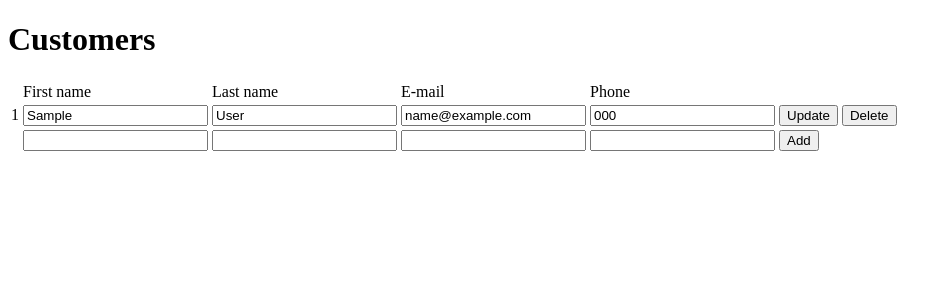
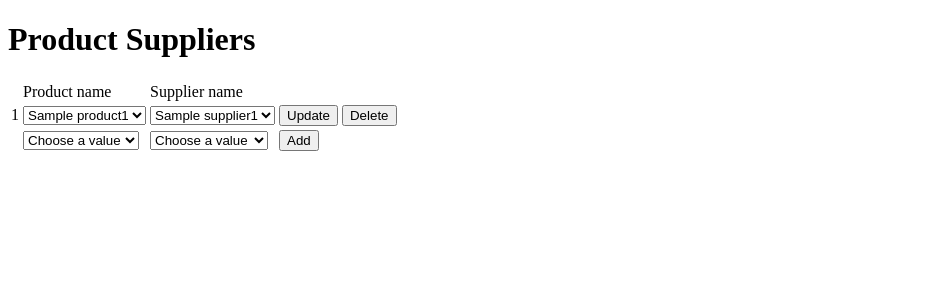
Before and after one commit to ProtasSemyon/Client-Server-App, a FastAPI app: template server/templates/ProductSuppliers.html in a window 1280 px wide. Shown: the top 300 px of the page, without its empty margins (0-952 px from the left). Run offline with FastAPI, Linux system fonts and the light colour scheme; the template is opened without the code that fills it: most values are stand-ins (such as "Sample title", 1, 10 or a date in 2020).

Commit message:
Add product suppliers table

```diff
--- a/server/app.py
+++ b/server/app.py
@@ -9,6 +9,8 @@ from server.base.Customers import Customers
 from server.base.OrderItems import OrderItems
 from server.base.Orders import Orders
 from server.base.Products import Products
+from server.base.Suppliers import Suppliers
+from server.base.ProductSuppliers import ProductSuppliers
 
 
 templates = Jinja2Templates(directory='server/templates')
@@ -58,7 +60,6 @@ async def update_customers(request: Request, db: Session = Depends(get_session))
     db.add(customer)
     db.commit()
 
-
   smth = select(Customers)
   result = db.exec(smth).all()
   return templates.TemplateResponse("Customers.html", {"request":request,"customers":result, "error_message":error_message})
@@ -99,3 +100,85 @@ async def update_products(request: Request, db: Session = Depends(get_session)):
   smth = select(Products)
   result = db.exec(smth).all()
   return templates.TemplateResponse("Products.html", {"request":request,"products":result, "error_message":error_message})
+
+@app.get(path='/suppliers', response_class=HTMLResponse)
+async def get_suppliers(request: Request, db: Session = Depends(get_session)):
+  smth = select(Suppliers)
+  result = db.exec(smth).all()
+  return templates.TemplateResponse("Suppliers.html", {"request":request,"suppliers":result})
+
+@app.post(path='/suppliers', response_class=HTMLResponse)
+async def update_suppliers(request: Request, db: Session = Depends(get_session)):
+  error_message = ""
+  form_data = await request.form()
+  action = form_data.get('action')
+  key = form_data.get('id')
+  if action == '/delete':
+    statement = select(Suppliers).where(Suppliers.supplier_id == key)
+    result = db.exec(statement).one()
+    try:
+      db.delete(result)
+      db.commit()
+    except IntegrityError as e:
+      db.rollback()
+      error_message = e.args
+  elif action =='/add':
+    supplier = Suppliers(form_data)
+    db.add(supplier)
+    db.commit()
+  elif action == '/update':
+    statement = select(Suppliers).where(Suppliers.supplier_id == key)
+    supplier = db.exec(statement).one()
+    supplier.set_value_from_form(form_data)
+
+    db.add(supplier)
+    db.commit()
+
+  smth = select(Suppliers)
+  result = db.exec(smth).all()
+  return templates.TemplateResponse("Suppliers.html", {"request":request,"suppliers":result, "error_message":error_message})
+
+@app.get(path='/product_suppliers', response_class=HTMLResponse)
+async def get_product_suppliers(request: Request, db: Session = Depends(get_session)):
+  smth = select(ProductSuppliers, Products, Suppliers).join(Products).join(Suppliers)
+  products_st = select(Products)
+  suppliers_st = select(Suppliers)
+  result = db.exec(smth).all()
+  products = db.exec(products_st).all()
+  suppliers = db.exec(suppliers_st).all()
+  return templates.TemplateResponse("ProductSuppliers.html", {"request":request,"product_suppliers":result, "products":products, "suppliers":suppliers})
+
+@app.post(path='/product_suppliers', response_class=HTMLResponse)
+async def update_product_suppliers(request: Request, db: Session = Depends(get_session)):
+  error_message = ""
+  form_data = await request.form()
+  action = form_data.get('action')
+  key = form_data.get('id')
+  if action == '/delete':
+    statement = select(ProductSuppliers).where(ProductSuppliers.product_supplier_id == key)
+    result = db.exec(statement).one()
+    try:
+      db.delete(result)
+      db.commit()
+    except IntegrityError as e:
+      db.rollback()
+      error_message = e.args
+  elif action =='/add':
+    product_supplier = ProductSuppliers(form_data)
+    db.add(product_supplier)
+    db.commit()
+  elif action == '/update':
+    statement = select(ProductSuppliers).where(ProductSuppliers.product_supplier_id == key)
+    product_supplier = db.exec(statement).one()
+    product_supplier.set_value_from_form(form_data)
+
+    db.add(product_supplier)
+    db.commit()
+
+  smth = select(ProductSuppliers, Products, Suppliers).join(Products).join(Suppliers)
+  products_st = select(Products)
+  suppliers_st = select(Suppliers)
+  result = db.exec(smth).all()
+  products = db.exec(products_st).all()
+  suppliers = db.exec(suppliers_st).all()
+  return templates.TemplateResponse("ProductSuppliers.html", {"request":request,"product_suppliers":result, "products":products, "suppliers":suppliers, "error_message":error_message})
--- a/server/index.html
+++ b/server/index.html
@@ -9,6 +9,8 @@
       <select name="page">
           <option value="/customers">Customers</option>
           <option value="/products">Products</option>
+          <option value="/suppliers">Suppliers</option>
+          <option value="/product_suppliers">Product Supplier</option>
       </select>
       <br/><br/>
       <button type="submit">Go!</button>
--- a/server/templates/ProductSuppliers.html
+++ b/server/templates/ProductSuppliers.html
@@ -1,27 +1,33 @@
 <!DOCTYPE html>
 <html>
   <head>
-      <title>Customers</title>
+      <title>Product Suppliers</title>
   </head>
   <body>
-      <h1>Customers</h1>
+      <h1>Product Suppliers</h1>
       {{error_message}}
       <table>
         <th>
-          <td>First name</td>
-          <td>Last name</td>
-          <td>E-mail</td>
-          <td>Phone</td>
+          <td>Product name</td>
+          <td>Supplier name</td>
         </th>
-        {% for customer in customers %}
+        {% for (product_supplier, product1, supplier1) in product_suppliers %}
           <form method="POST">
             <tr>
-              <input type="hidden" name="id" value={{customer.customer_id}}>
-              <td> {{customer.customer_id}}</td>
-              <td> <input type=text name=first_name value={{customer.first_name}}> </td>
-              <td> <input type=text name=last_name value={{customer.last_name}}>  </td>
-              <td> <input type=text name=email value={{customer.email}}>      </td>
-              <td> <input type=text name=phone value={{customer.phone}}>      </td>
+              <input type="hidden" name="id" value={{product_supplier.product_supplier_id}}>
+              <td> {{product_supplier.product_supplier_id}}</td>
+              <td> <select name="product_id">
+                <option value={{product1.product_id}} selected hidden>{{product1.product_name}}</option>
+                {% for product in products %}
+                <option value={{product.product_id}}>{{product.product_name}}</option>
+                {% endfor %}
+              </select></td>
+              <td> <select name="supplier_id">
+                <option value={{supplier1.supplier_id}} selected hidden>{{supplier1.supplier_name}}</option>
+                {% for supplier in suppliers %}
+                <option value={{supplier.supplier_id}}>{{supplier.supplier_name}}</option>
+                {% endfor %}
+              </select></td>
               <td> <button type="submit" name="action" value="/update">Update</button></td>
               <td> <button type="submit" name="action" value="/delete">Delete</button></td>
             </tr>
@@ -29,10 +35,18 @@
         {% endfor %}
         <form method="POST">
           <td></td>
-          <td> <input type=text name=first_name> </td>
-          <td> <input type=text name=last_name>  </td>
-          <td> <input type=text name=email>      </td>
-          <td> <input type=text name=phone> </td>
+          <td> <select name=product_id>
+            <option value="" selected disabled hidden>Choose a value</option>
+            {% for product in products %}
+            <option value={{product.product_id}}>{{product.product_name}}</option>
+            {% endfor %}
+          </select></td>
+          <td> <select name=supplier_id>
+            <option value="" selected disabled hidden>Choose a value</option>
+            {% for supplier in suppliers %}
+            <option value={{supplier.supplier_id}}>{{supplier.supplier_name}}</option>
+            {% endfor %}
+          </select></td>
           <td> <button type="submit" name="action" value="/add">Add</button></td>
         </form>
       </table>
```
Also changed, not shown: server/base/ProductSuppliers.py (+8 -2 lines), server/base/Suppliers.py (+9 -0 lines), server/templates/Suppliers.html (+13 -13 lines).
